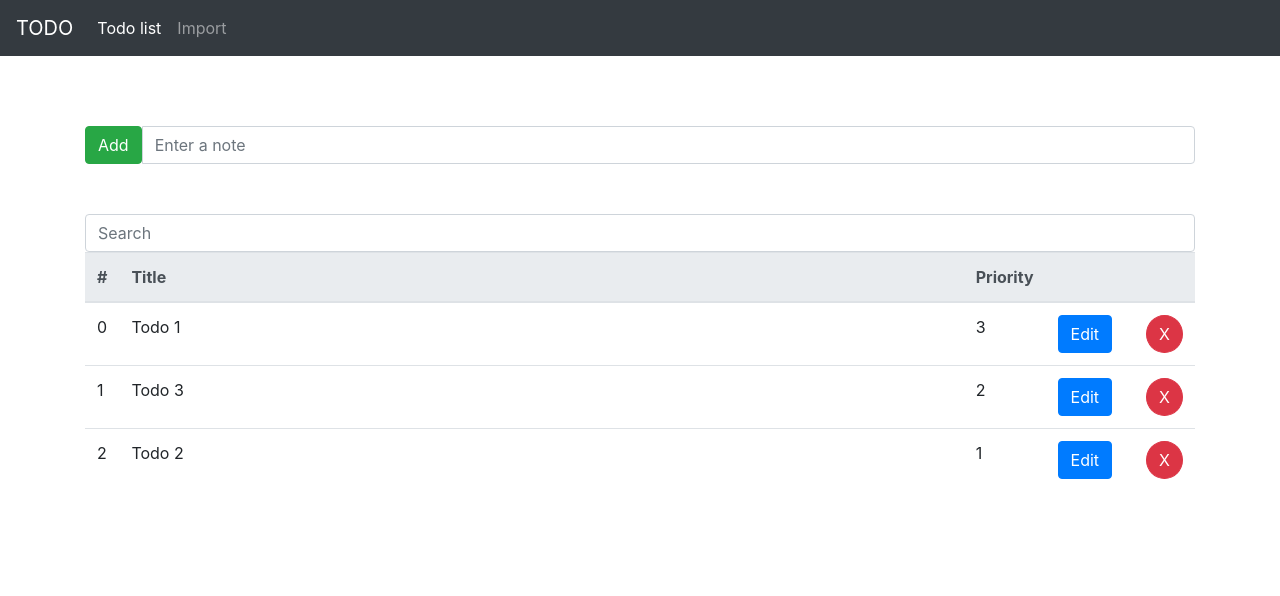
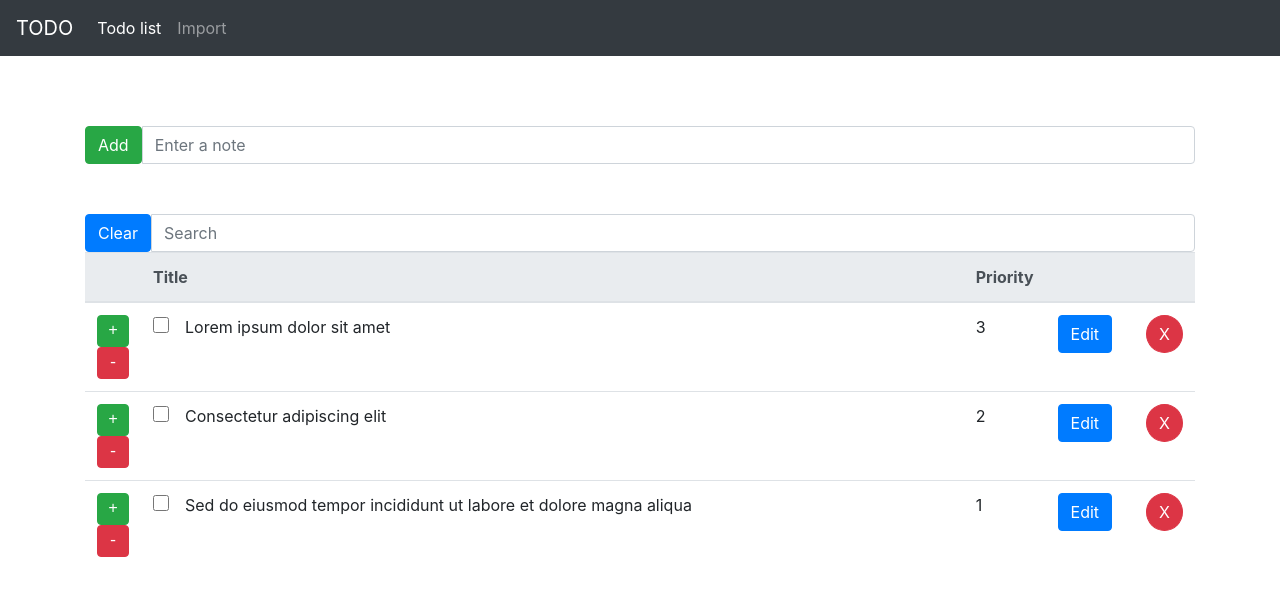
Before and after one commit to ldemianiuk/todo-list, an Angular app: page /todo in a window 1280 px wide. Shown: the top 596 px of the page. Built offline with nearby package versions, Linux system fonts and the light colour scheme.

Commit message:
priority ui, completion

```diff
--- a/src/app/local-storage-data.service.ts
+++ b/src/app/local-storage-data.service.ts
@@ -6,9 +6,9 @@ import { Todo, newTodo } from './todo';
 })
 export class LocalStorageDataService {
   sampleTodos: Todo[] = [
-    {title: 'Todo 1', priority: 3},
-    {title: 'Todo 3', priority: 2},
-    {title: 'Todo 2', priority: 1},
+    {title: 'Lorem ipsum dolor sit amet', priority: 3, completed: false},
+    {title: 'Consectetur adipiscing elit', priority: 2, completed: false},
+    {title: 'Sed do eiusmod tempor incididunt ut labore et dolore magna aliqua', priority: 1, completed: false},
   ];
 
   todos: Todo[];
@@ -48,4 +48,23 @@ export class LocalStorageDataService {
     this.todos.splice(i, 1);
     this.saveTodos();
   }
+
+  decreasePriority(i: number) {
+    this.todos[i].priority--;
+    this.sortTodos();
+    this.saveTodos();
+  }
+
+  increasePriority(i: number) {
+    this.todos[i].priority++;
+    this.sortTodos();
+    this.saveTodos();
+  }
+
+  toggleCompleted(i: number) {
+    this.todos[i].completed = !this.todos[i].completed;
+    console.log(this.todos[i].completed);
+    this.saveTodos();
+  }
+
 }
--- a/src/app/static-data.service.ts
+++ b/src/app/static-data.service.ts
@@ -7,9 +7,9 @@ import { Todo, newTodo } from './todo';
 
 export class StaticDataService {
   todos : Todo[] = [
-    {title: 'Todo 1', priority: 1},
-    {title: 'Todo 3', priority: 2},
-    {title: 'Todo 2', priority: 3},
+    {title: 'Todo 1', priority: 3, completed: false},
+    {title: 'Todo 3', priority: 2, completed: false},
+    {title: 'Todo 2', priority: 1, completed: false},
   ];
 
   constructor() {
--- a/src/app/todo-list/todo-list.component.css
+++ b/src/app/todo-list/todo-list.component.css
@@ -0,0 +1,10 @@
+button.plusminus {
+    padding: 0 0 0 0;
+    width: 2em;
+    height: 2em;
+    font-family: monospace;
+}
+
+.strike {
+    text-decoration: line-through;
+}
--- a/src/app/todo-list/todo-list.component.html
+++ b/src/app/todo-list/todo-list.component.html
@@ -10,16 +10,22 @@
         </div>
     </form>
 
-        <div class="input-group" style="margin-bottom: 0;">
+
+        <form action="#" style="margin-bottom: 50px;"><div class="input-group" style="margin-bottom: 0;">
+            <div class="input-group">
+                <span class="input-group-btn">
+                    <button class="btn btn-primary" (click)="clearSearch()"> Clear </button>
+                </span>
             <input [(ngModel)]="searchText" type="text" name="searchText" value=""
                 placeholder="Search" class="form-control">
+                </div>
         </div>
 
 
     <table class="table table-hover">
         <thead class="thead-light">
             <tr>
-                <th>#</th>
+                <th></th>
                 <th style="width: 100%">Title</th>
                 <th>Priority</th>
                 <th></th>
@@ -28,8 +34,12 @@
         </thead>
         <tbody>
             <tr *ngFor="let todo of todos; index as i" [hidden]="searchHide(todo.title)" style="padding-top: 10px">
-                <td>{{ i }}</td>
-                <td>{{ todo.title }}</td>
+                <td>
+                    <button class="btn btn-success plusminus" (click)="increasePriority(i)">+</button>
+                    <button class="btn btn-danger plusminus" (click)="decreasePriority(i)">-</button>
+                </td>
+                <td> <input name="completed" type="checkbox" [(ngModel)]="todo.completed" (change)="toggleCompleted(i)" style="width: 1em; height: 1em; margin-right: 1em">
+                    <span [class.strike]="todo.completed">{{todo.title }}</span></td>
                 <td> {{ todo.priority }}</td>
                 <td>
                     <button class="btn btn-primary" (click)="selectContact(contact)"> Edit </button>
--- a/src/app/todo-list/todo-list.component.ts
+++ b/src/app/todo-list/todo-list.component.ts
@@ -30,10 +30,25 @@ export class TodoListComponent implements OnInit {
     this.data.deleteTodo(i);
   }
 
+  increasePriority(i: number) {
+    this.data.increasePriority(i);
+  }
+
+  decreasePriority(i: number) {
+    this.data.decreasePriority(i);
+  }
+
+  toggleCompleted(i: number) {
+    this.data.saveTodos();
+  }
+
   searchHide(title: string): boolean {
     if (this.searchText == "") return false;
     return !title.toLowerCase().includes(this.searchText.toLowerCase());
   }
 
+  clearSearch() {
+    this.searchText = "";
+  }
 
 }
--- a/src/app/todo.ts
+++ b/src/app/todo.ts
@@ -1,10 +1,11 @@
 export class Todo {
     title: string;
     priority: number;
+    completed: boolean;
 }
 
 export function newTodo(newTitle: string): Todo {
     let p = 0;
     for (; p < newTitle.length && newTitle.charAt(p) == '+'; p++);
-    return {title: newTitle.substring(p), priority: p};
+    return {title: newTitle.substring(p), priority: p, completed: false};
 }
```
